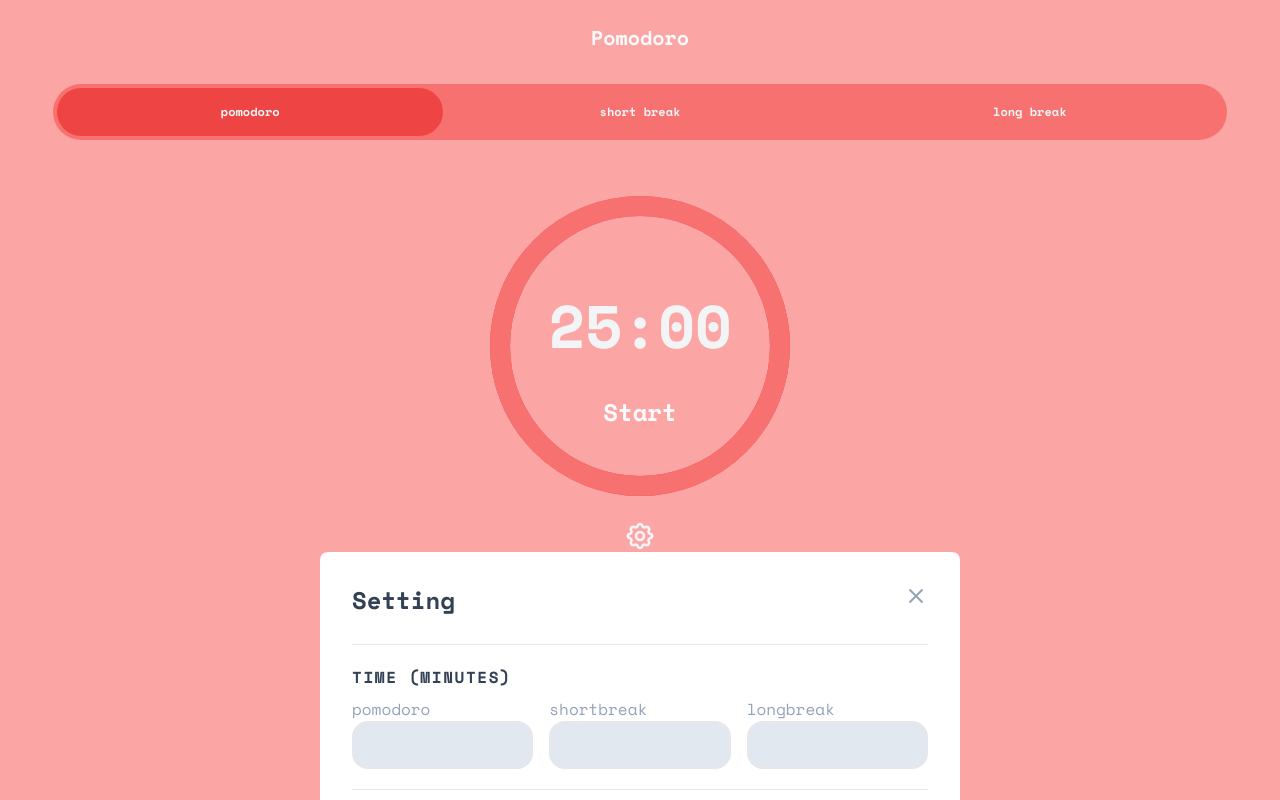
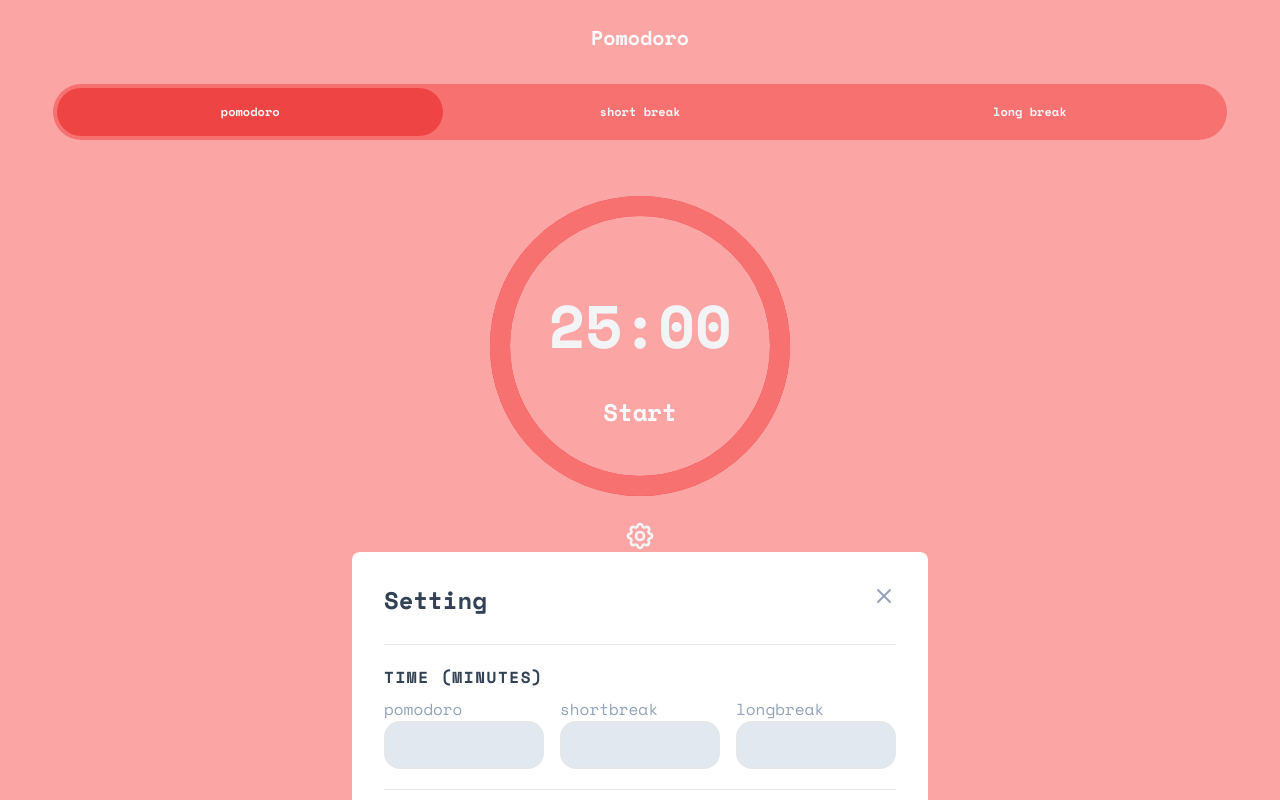
Before and after one commit to HangCcZ/Pomodoro, a Next.js app: page / in a window 1280 px wide. Both pictures are taken after a click on the button 640 px from the left and 536 px from the top of the page. Shown: the top 800 px of the page. Built offline with nearby package versions, Linux system fonts and the light colour scheme.

Commit message:
adjusted maximum modal size

```diff
--- a/components/Modal.jsx
+++ b/components/Modal.jsx
@@ -25,7 +25,7 @@ export default function Modal({ open, setOpen }) {
     <div
       className={`${
         open ? 'block' : 'hidden'
-      } relative max-w-3xl rounded-lg bg-white p-8 sm:w-1/2`}
+      } relative max-w-xl rounded-lg bg-white p-8 sm:w-1/2`}
     >
       <div className="flex justify-between">
         <h1 className="mb-7 text-2xl font-semibold text-slate-700">Setting</h1>
```
